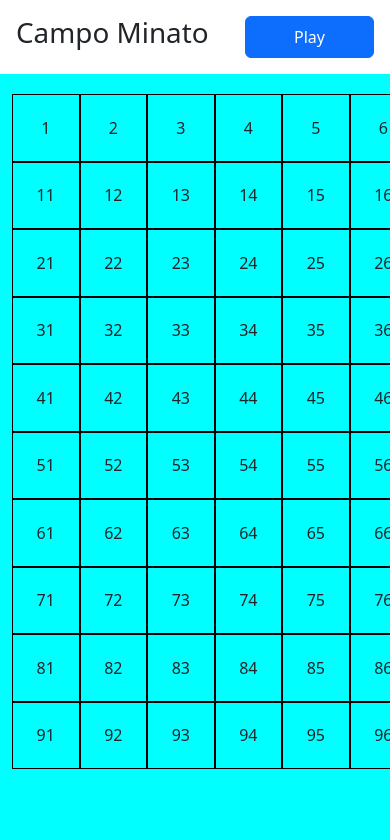
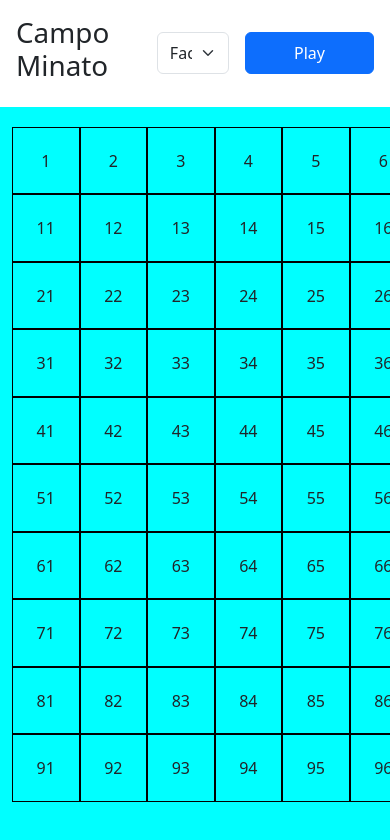
Before and after one commit to BrianBontempi/js-campominato-grid, a plain HTML site: page index.html in a window 390 px wide. Both pictures are taken after a click on the button "Play". Shown: the top 840 px of the page. Drawn offline with nearby package versions, Linux system fonts and the light colour scheme.

Commit message:
add difficulty select and log cell number

```diff
--- a/css/style.css
+++ b/css/style.css
@@ -26,6 +26,18 @@ header{
     cursor: pointer;
 }
 
+/* ! dimensione delle celle in base alla difficoltà */
+
+#grid .cell.medium{
+    width: calc(100% / 9);
+    height: calc(100% / 9);
+}
+
+#grid .cell.hard{
+    width: calc(100% / 7);
+    height: calc(100% / 7);
+}
+
 #grid .cell.clicked{
     background-color: rgb(89, 255, 47);
 }
--- a/index.html
+++ b/index.html
@@ -3,7 +3,7 @@
 <head>
     <meta charset="UTF-8">
     <meta name="viewport" content="width=device-width, initial-scale=1.0">
-    <title>Document</title>
+    <title>Campo Minato</title>
     <!-- ! font awesome -->
     <link rel='stylesheet' href='https://cdnjs.cloudflare.com/ajax/libs/font-awesome/6.5.1/css/all.min.css' integrity='sha512-DTOQO9RWCH3ppGqcWaEA1BIZOC6xxalwEsw9c2QQeAIftl+Vegovlnee1c9QX4TctnWMn13TZye+giMm8e2LwA==' crossorigin='anonymous'/>
     <!-- ! boostrap -->
@@ -14,12 +14,20 @@
     <script defer src="js/script.js"></script>
 </head>
 <body>
-    <header class="d-flex justify-content-between align-item-center p-3">
+    <header class="d-flex justify-content-between align-items-center p-3">
         <h1>Campo Minato</h1>
-        <button class="btn btn-primary px-5 py-2">Play</button>
+        <div class="d-flex gap-3">
+            <!-- ! select della difficoltà -->
+            <select id="difficulty" class="form-select">
+                <option value="easy" selected>Facile (10x10)</option>
+                <option value="medium">Media (9x9)</option>
+                <option value="hard">Difficile (7x7)</option>
+            </select>
+            <button class="btn btn-primary px-5 py-2">Play</button>
+        </div>
     </header>
     <div class="container">
-        <div id="grid" class="d-flex flex-wrap justify-content-center align-item-center">
+        <div id="grid" class="d-flex flex-wrap justify-content-center align-items-center">
         </div>
 
     </div>
--- a/js/script.js
+++ b/js/script.js
@@ -2,26 +2,45 @@
 
 const gridElement = document.getElementById("grid")
 const button = document.querySelector("button")
+const difficultyElement = document.getElementById("difficulty")
 
 // ! FUNZIONI
 
+// ! calcolo il numero di celle in base alla difficoltà scelta
+const getTotalCells = (difficulty) => {
+    if (difficulty === 'medium') return 81;
+    if (difficulty === 'hard') return 49;
+    return 100;
+}
+
+// ! creo una cella con il suo numero
+const createCell = (number, difficulty) => {
+    const cell = document.createElement('div');
+    cell.classList.add('cell', difficulty);
+    cell.append(number);
+    return cell;
+}
+
 const playGame = () => {
     // svuoto la griglia
-    gridElement.innerText = ' ';
+    gridElement.innerText = '';
+
+    // recupero la difficoltà scelta e il numero di celle
+    const difficulty = difficultyElement.value;
+    const totalCells = getTotalCells(difficulty);
 
     // Genero le celle e le stampo nella griglia
-    for (let i =1; i <= 100; i++){
-        const cell = document.createElement('div');
-        cell.classList.add('cell');
-        cell.append(i);
+    for (let i = 1; i <= totalCells; i++){
+        const cell = createCell(i, difficulty);
 
         gridElement.appendChild(cell)
 
-        // ! le celle cliccate diventano verdi
+        // ! le celle cliccate diventano verdi e stampo il numero in console
 
-        cell.addEventListener('click',function(){
-        cell.classList.toggle('clicked')
-})
+        cell.addEventListener('click', function(){
+            cell.classList.toggle('clicked')
+            console.log(i)
+        })
     }
 }
 
```
